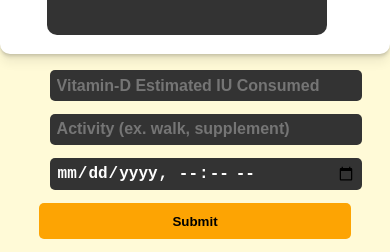
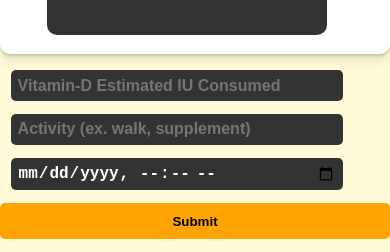
Before and after one commit to pathull/SunCheck, a React (Create React App) app: page / in a window 390 px wide. Shown: the part 651-903 px from the top of the page. Built offline with nearby package versions, Linux system fonts and the light colour scheme.

Commit message:
feat: more responsiveness

```diff
--- a/src/App.css
+++ b/src/App.css
@@ -59,5 +59,10 @@
     gap: 1rem;
   }
 
+  .weather-container {
+    max-width: 100%;
+    margin: auto;
+    /* background-color: #fffad7; */
+  }
 
 }
--- a/src/components/Inputs.css
+++ b/src/components/Inputs.css
@@ -41,7 +41,7 @@
 
   #iu-input {
     padding: 0.4rem;
-    width: 100%;
+    width: 85%;
     margin-left: 0.7rem;
     border-radius: 5px;
     border: none;
@@ -51,5 +51,4 @@
     font-size: 16px;
     font-weight: bold;
   }
-
 }
--- a/src/components/calculations/ListKey.css
+++ b/src/components/calculations/ListKey.css
@@ -46,3 +46,17 @@
   justify-content: left;
   width: 90px;
 }
+
+@media (max-width: 767px) {
+  .event-single-body {
+    display: flex;
+    align-items: center;
+    /* justify-content: space-between; */
+    background-color: #fff;
+    gap: 1.5rem;
+    width: 280px;
+    padding: 0.2rem;
+    border-radius: 10px;
+    border: 2px solid black;
+  }
+}
--- a/src/index.css
+++ b/src/index.css
@@ -25,7 +25,6 @@ body {
   -webkit-font-smoothing: antialiased;
   -moz-osx-font-smoothing: grayscale;
   background-color: #fffad7;
-  /* height: 100vh; */
 }
 
 code {
```
